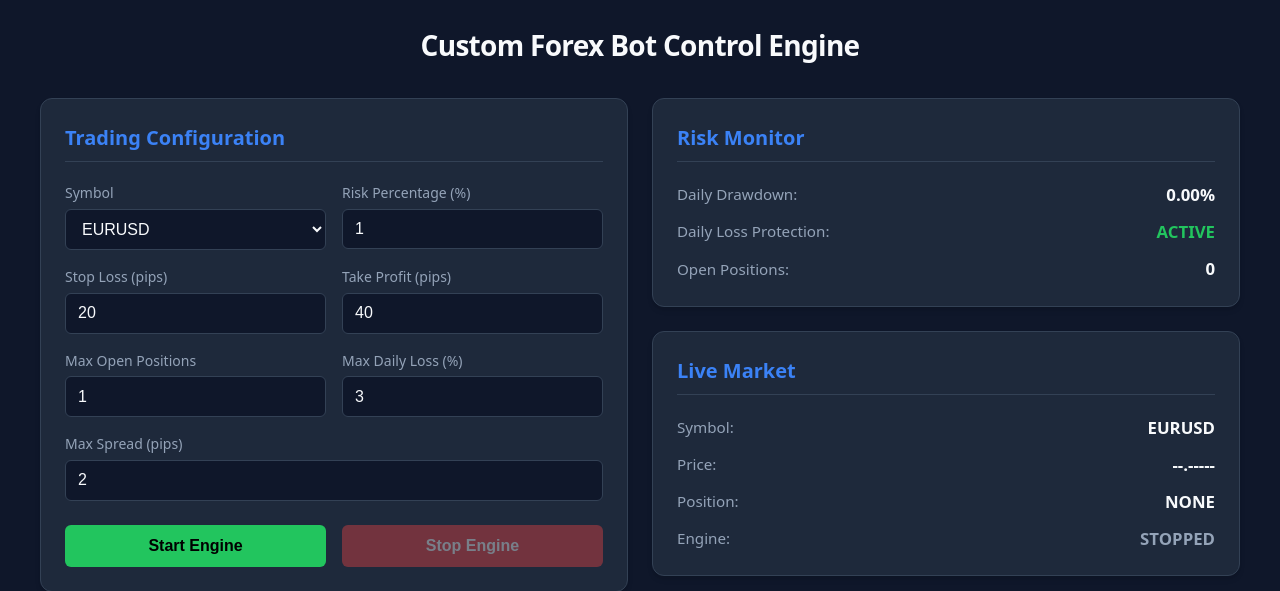
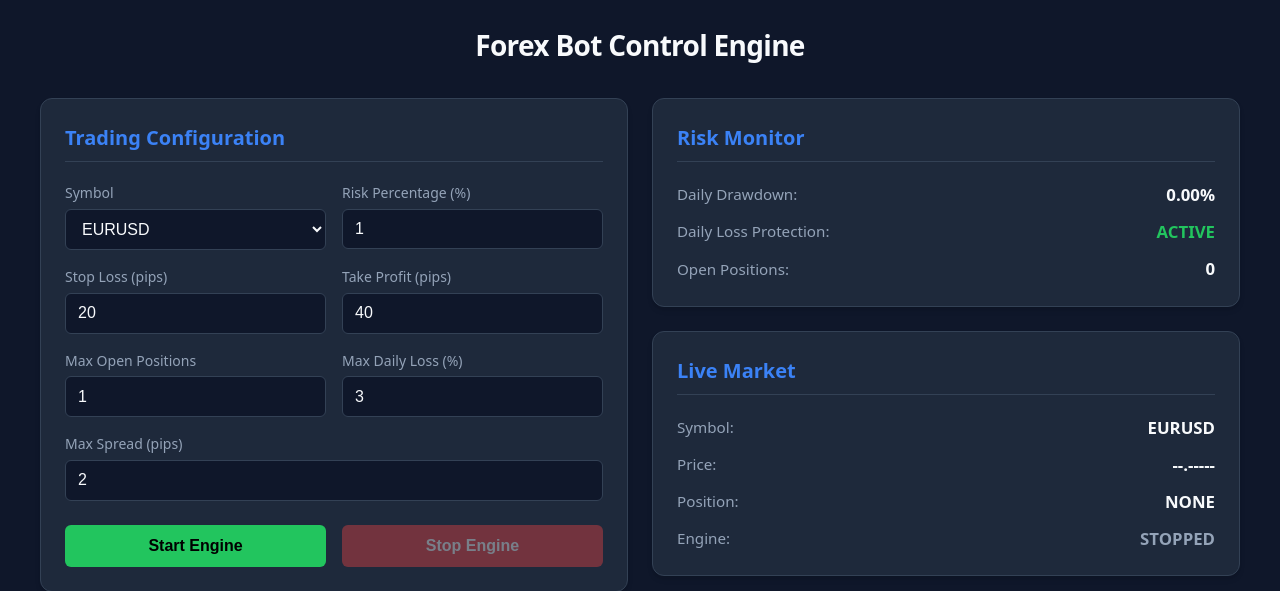
Before and after one commit to MichaelWaruiru/trading-bot-stable, a Flask app: page / in a window 1280 px wide. Shown: the top 591 px of the page. Run offline with Flask 3, Linux system fonts and the light colour scheme; parts of the project's set-up code (start-up, migrations or seed data) failed here and were passed over; some libraries are stand-ins or nearby versions.

Commit message:
Updated header

```diff
--- a/templates/index.html
+++ b/templates/index.html
@@ -12,7 +12,7 @@
 <body>
 
     <header class="app-header">
-        <h2>Custom Forex Bot Control Engine</h2>
+        <h2>Forex Bot Control Engine</h2>
     </header>
 
     <main class="dashboard-grid">
```
